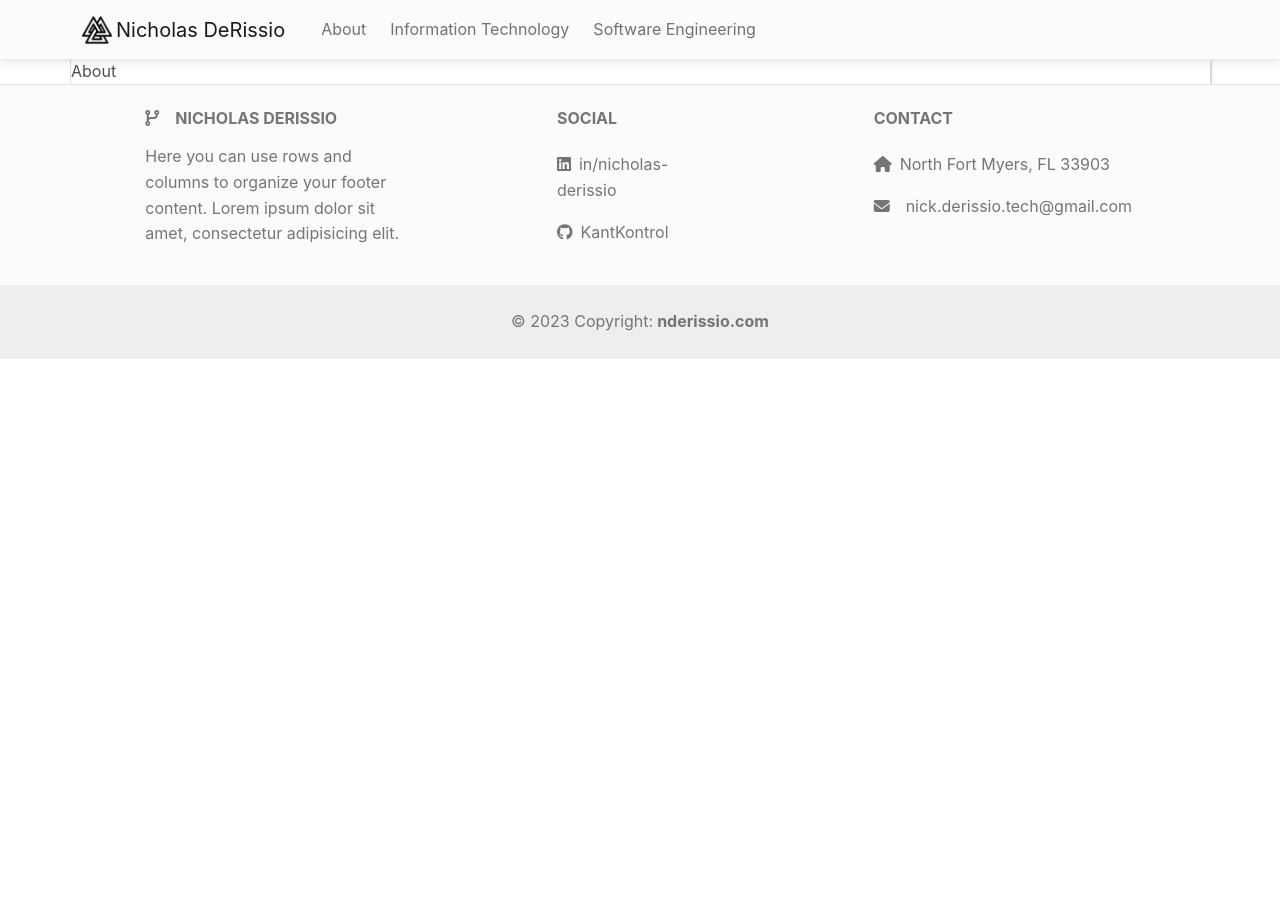
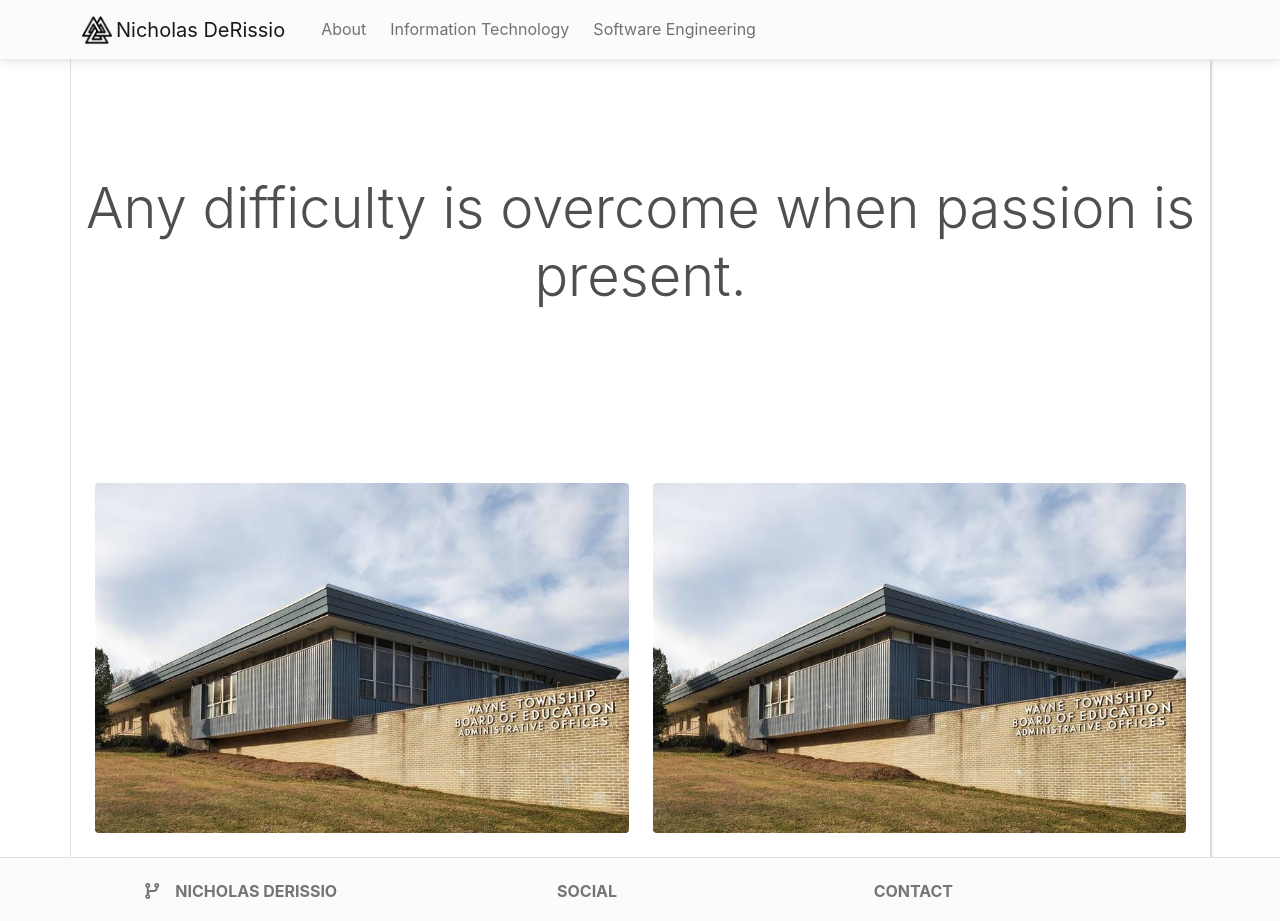
Before and after one commit to KantKontrol/React-Portfolio-2, a React (Create React App) app: page / in a window 1280 px wide. Shown: the top 921 px of the page. Before the commit the page ends 800 px from the top, so only its background shows below. Built offline with nearby package versions, Linux system fonts and the light colour scheme.

Commit message:
began to build about page

```diff
--- a/src/pages/About/index.tsx
+++ b/src/pages/About/index.tsx
@@ -1,9 +1,37 @@
-import { MDBContainer } from "mdb-react-ui-kit";
+import { MDBCol, MDBContainer, MDBRow, MDBTypography } from "mdb-react-ui-kit";
 import React from "react";
 import PageBase from "../../components/PageBase";
+import ReactMarkdown from "react-markdown";
+import NavCard from "../../components/NavCard";
+import boe from "./images/boe.jpg";
 
 const About = () => {
-  return <PageBase>About</PageBase>;
+  return (
+    <PageBase>
+      <MDBRow>
+        <MDBCol
+          className="d-flex align-items-center justify-content-center text-center"
+          style={{ height: 400 }}
+        >
+          <MDBTypography tag="div" className="display-4 pb-3 mb-3">
+            Any difficulty is overcome when passion is present.
+          </MDBTypography>
+        </MDBCol>
+      </MDBRow>
+      <MDBRow>
+        <MDBCol sm="6"></MDBCol>
+        <MDBCol sm="6"></MDBCol>
+      </MDBRow>
+      <MDBRow className="p-4 gy-2">
+        <MDBCol sm="6">
+          <NavCard title="Information Technology" to="/it" imgSrc={boe} />
+        </MDBCol>
+        <MDBCol sm="6">
+          <NavCard title="Software Engineering" to="/software" imgSrc={boe} />
+        </MDBCol>
+      </MDBRow>
+    </PageBase>
+  );
 };
 
 export default About;
```
Also changed, not shown: src/pages/About/images/boe.jpg (added).
